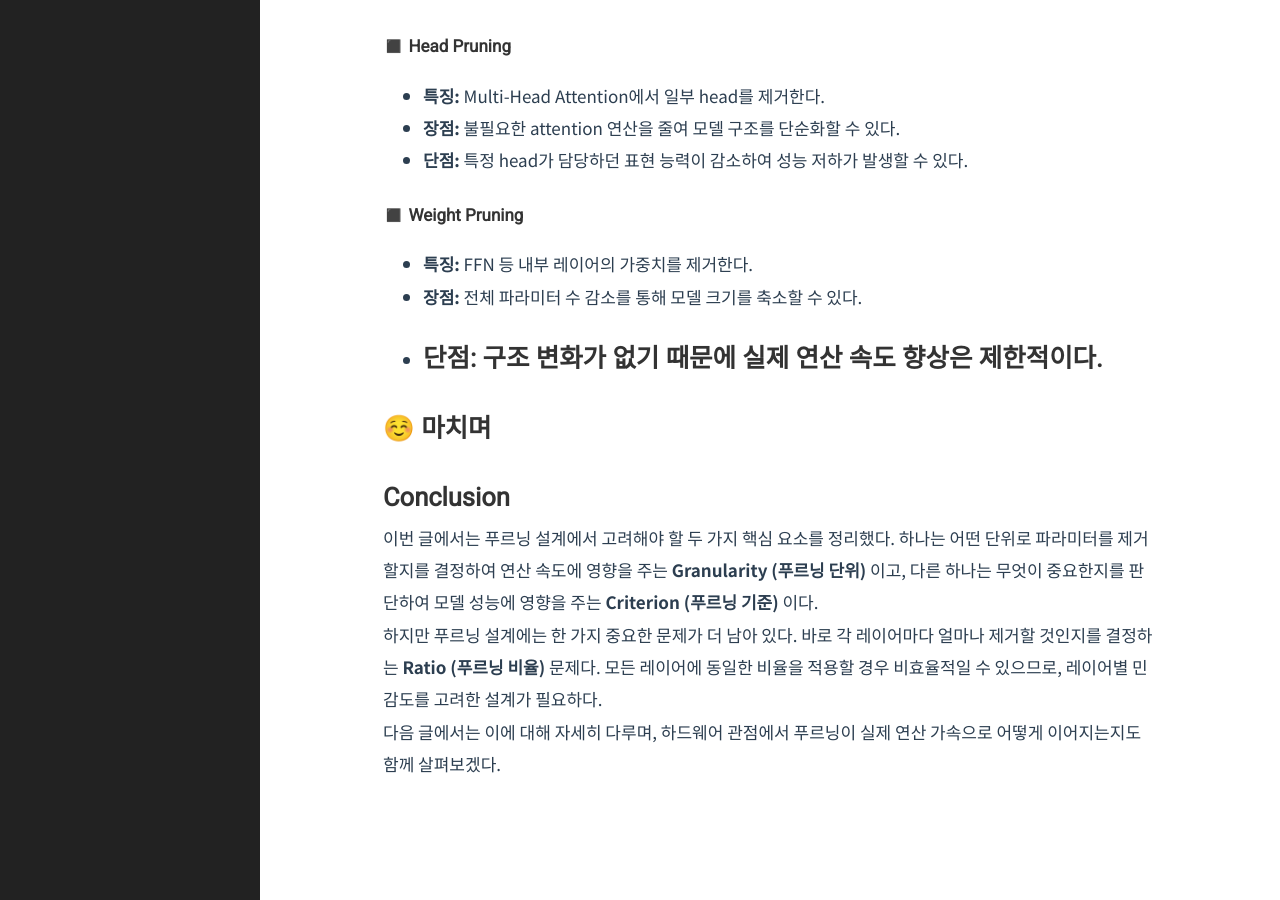
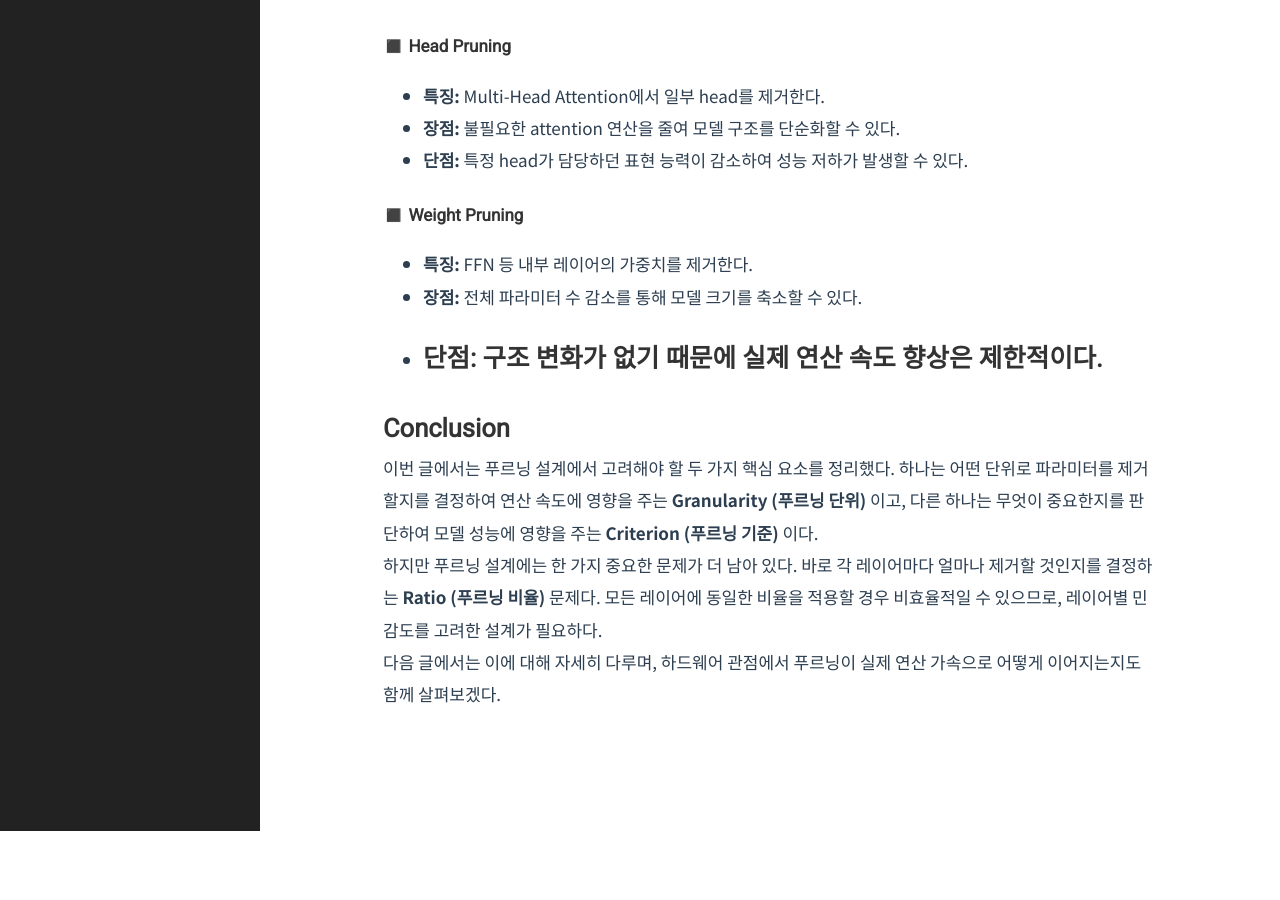
Before and after one commit to Youngjun-CV/Youngjun-CV.github.io, a Jekyll site: the page built from _posts/model compression/2026-04-01-granularity-criterion.markdown, in a window 1280 px wide and 900 px high, scrolled down 6502 px. Built offline with Jekyll 4.4.1, drawn with Linux system fonts in a browser that asks for light colours; formulas are drawn with MathJax 3; after the commit the page ends 7333 px from its top, so only the background shows below that.

```diff
--- a/_posts/model compression/2026-04-01-granularity-criterion.markdown
+++ b/_posts/model compression/2026-04-01-granularity-criterion.markdown
@@ -167,7 +167,6 @@ $$\min_{W, \beta} \| Z - \hat{Z} \|_{F}^{2} = \| Z - \sum_{c=0}^{C-1} \beta_{c}
 * **단점:** 구조 변화가 없기 때문에 실제 연산 속도 향상은 제한적이다.
 ---
 
-## ☺️ 마치며
 ## Conclusion
 이번 글에서는 푸르닝 설계에서 고려해야 할 두 가지 핵심 요소를 정리했다. 하나는 어떤 단위로 파라미터를 제거할지를 결정하여 연산 속도에 영향을 주는 **Granularity (푸르닝 단위)** 이고, 다른 하나는 무엇이 중요한지를 판단하여 모델 성능에 영향을 주는 **Criterion (푸르닝 기준)** 이다.
 
```
